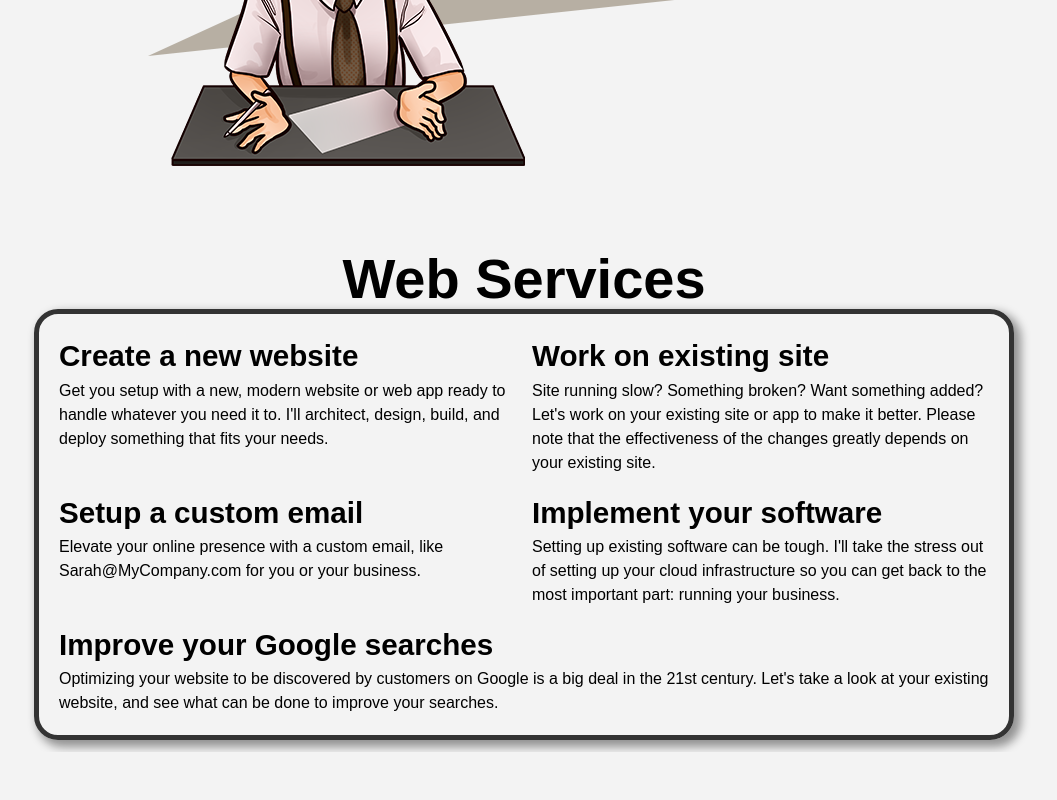
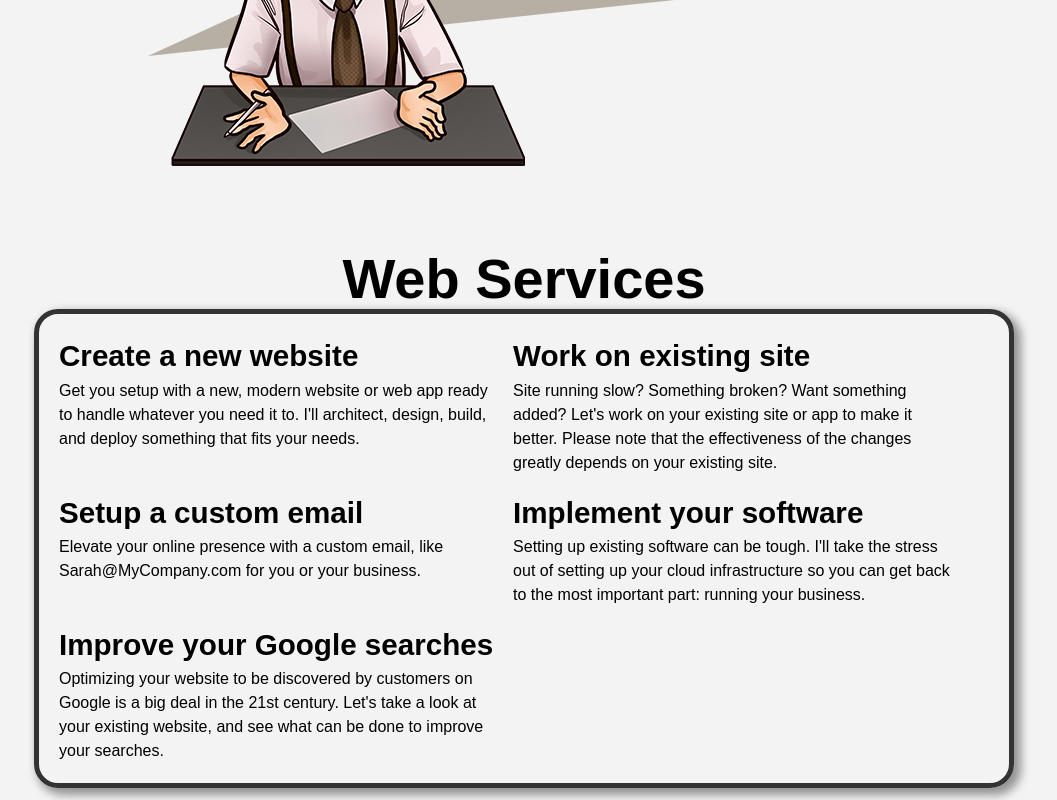
Before and after one commit to bananabrann/old-bananabrann.dev, a Next.js app: page / in a window 1280 px wide. Shown: the part 1186-1986 px from the top of the page, without its empty margins (116-1173 px from the left). Before the commit the page ends 1938 px from the top, so only its background shows below. Built offline with nearby package versions, Linux system fonts and the light colour scheme; a web font is replaced by a local one.

Commit message:
Stop last div from expanding all the way across

```diff
--- a/components/ContentBlockOutline/ContentBlockOutline.module.scss
+++ b/components/ContentBlockOutline/ContentBlockOutline.module.scss
@@ -15,6 +15,7 @@
   > * {
     flex: 1 0 48%;
     padding: 8px;
+    max-width: 48%; // Stops last div from expanding all the way across.
 
     @media screen and (max-width: 640px) {
       flex: 1 0 90%;
```
